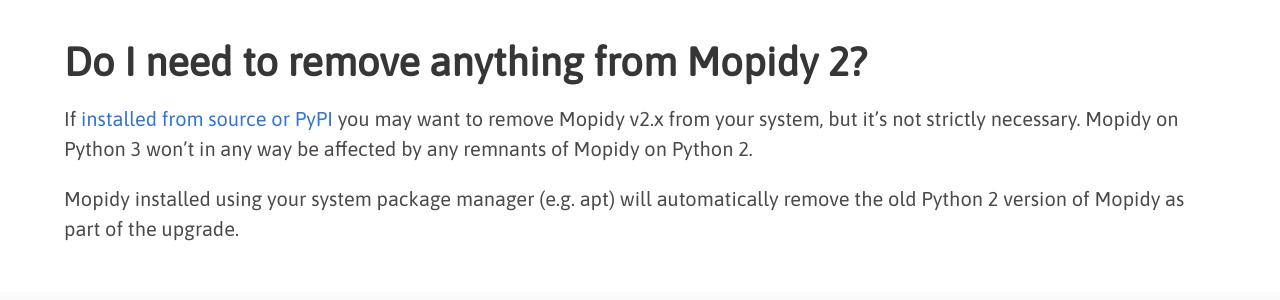
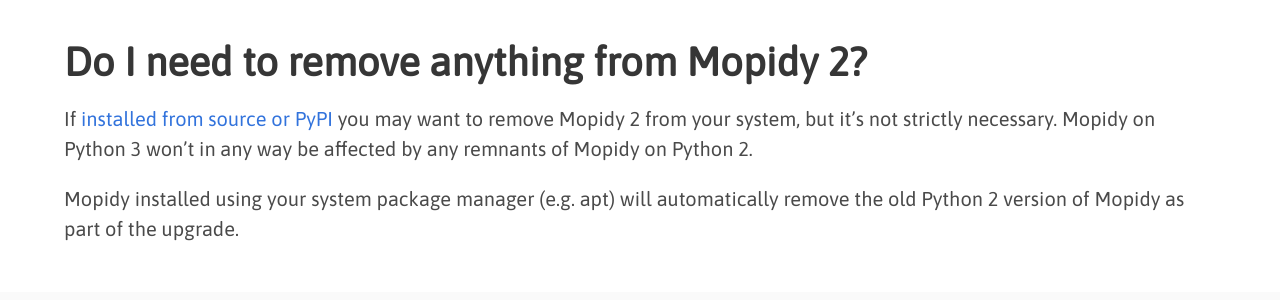
Before and after one commit to mopidy/website, a Jekyll site: the page built from _posts/2019-12-27-mopidy-3-faq.md, in a window 1280 px wide and 900 px high, scrolled down 4378 px. Shown: the part 187-487 px from the top of the window. Built offline with Jekyll 4.4.1, drawn with Linux system fonts in a browser that asks for light colours; some of the changed text lies outside the part shown.

Commit message:
faq: Minor tweaks

````diff
--- a/_posts/2019-12-27-mopidy-3-faq.md
+++ b/_posts/2019-12-27-mopidy-3-faq.md
@@ -21,27 +21,25 @@
 
 - Moving the MPD frontend and Local backend out of Mopidy Core and into their own projects.
 
-- The new [extension registry](https://mopidy.com/ext)
+- The new [extension registry](https://mopidy.com/ext/).
 
-- A configurable default web app for the HTTP Frontend
+- A configurable default web app for the HTTP frontend.
 
-- Simplified logging configuration
+- Simplified logging configuration.
 
 - Improvements to Mopidy’s Core API including removal of many long-deprecated APIs.
 
-For a comprehensive list of changes please see the [changelog](https://docs.mopidy.com/en/latest/changelog).
+For a comprehensive list of changes please see the [changelog](https://docs.mopidy.com/en/latest/changelog/).
 
 Mopidy 3 also brings new versions of all extensions, some of which include new
-features. Most noticeably, [Mopidy-Spotify
-4](https://github.com/mopidy/mopidy-spotify/blob/master/CHANGELOG.rst#v400-2019-12-22)
+features. Most noticeably,
+[Mopidy-Spotify 4](https://github.com/mopidy/mopidy-spotify/blob/master/CHANGELOG.rst#v400-2019-12-22)
 supports (read-only) playlists again, and also offers additional browse sections.
-
 
 # How do I upgrade to Mopidy 3?
 
 This depends on how you installed Mopidy 2.x.
-See our [documentation](https://docs.mopidy.com/en/latest/installation).
-
+See our [documentation](https://docs.mopidy.com/en/latest/installation/).
 
 # Why did you drop support for Python 2?
 
@@ -50,8 +48,7 @@
 are not compatible with Python 3. Python 2 and Python 3 are similar but do have
 significant differences and so there’s considerable burden in also supporting
 Python 2. If you are limited to Python 2 then stay with [Mopidy
-v2.3.1](https://docs.mopidy.com/en/latest/history/changelog-2.x/#v2-3-1-2019-10-15).
-
+v2.3.1](https://docs.mopidy.com/en/release-2.3/changelog/).
 
 # There are numerous versions of Python 3, which one do I need?
 
@@ -62,13 +59,12 @@
 Fedora 29, and in macOS via Homebrew. You can see what the default version of
 Python 3 is on your system by running `python3 --version`.
 
-
 # What about Mopidy 3 on Ubuntu 18.04 LTS?
 
 Ubuntu 18.04 (Bionic Beaver) is [nearly 2 years
 old](https://wiki.ubuntu.com/BionicBeaver) and [Long Term
 Support](https://wiki.ubuntu.com/LTS) releases are enterprise focused with
-stability in mind; they are *not* designed for running cutting-edge software,
+stability in mind; they are _not_ designed for running cutting-edge software,
 such as Mopidy 3. The next Ubuntu LTS release is 20.04 (Focal Fossa) and
 scheduled for April 2020. It will ship with Python 3.8 and so Mopidy will work
 out of the box with that. If you are stuck using Ubuntu 18.04 then you'll find
@@ -83,7 +79,6 @@
 
 A Docker based installation of Mopidy 3 on Ubuntu 18.04 should also be possible.
 
-
 # So how do I install Mopidy 3 on Ubuntu 18.04 LTS?
 
 Newer versions of Python are available from Ubuntu’s software repositories and
@@ -95,7 +90,7 @@
 
 Next, follow the first **three** steps of the instructions for [installing from
 source](https://docs.mopidy.com/en/latest/installation/pypi/). Then install
-Mopidy *under Python 3.7* with:
+Mopidy _under Python 3.7_ with:
 
 ```
 sudo python3.7 -m pip install --ignore-installed mopidy
@@ -181,7 +176,6 @@
 Be sure to install all Mopidy extensions from source using
 `sudo python3.7 -m pip install mopidy-foo-extension`.
 
-
 # What about Mopidy 3 on Debian Stretch?
 
 Debian Stretch (oldstable) is not supported. Mopidy 3 requires
@@ -189,7 +183,6 @@
 v1.10.x](https://packages.debian.org/stretch/libgstreamer1.0-0). There are
 [great new features in v1.14](https://gstreamer.freedesktop.org/releases/1.14)
 and now we get to finally start using them.
-
 
 # What happened to the MPD frontend and the Local backend?
 
@@ -210,7 +203,6 @@
 documentation](https://github.com/mopidy/mopidy-local#configuration) for the
 available config values.
 
-
 # Why doesn’t Mopidy extension X work?
 
 Some Mopidy extensions do not support Mopidy 3 yet. You can find information on
@@ -219,7 +211,6 @@
 when you upgrade Mopidy. But any extensions that were installed from PyPI will
 need to be explicitly re-installed for Python 3
 e.g. `sudo python3 -m pip install Mopidy-dLeyna`.
-
 
 # When will Mopidy extension X support Mopidy 3?
 
@@ -230,12 +221,11 @@
 lending the maintainer a helping hand. Please be patient during this
 transitional period.
 
-
 # Do I need to remove anything from Mopidy 2?
 
 If [installed from source or
 PyPI](https://docs.mopidy.com/en/latest/installation/pypi/) you may want to
-remove Mopidy v2.x from your system, but it’s not strictly necessary. Mopidy on
+remove Mopidy 2 from your system, but it’s not strictly necessary. Mopidy on
 Python 3 won’t in any way be affected by any remnants of Mopidy on Python 2.
 
 Mopidy installed using your system package manager (e.g. apt) will
````
